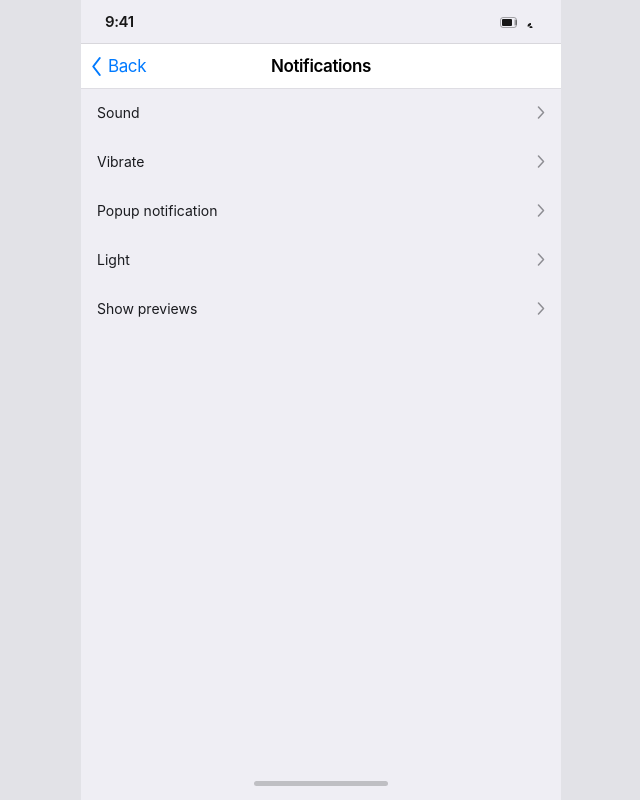
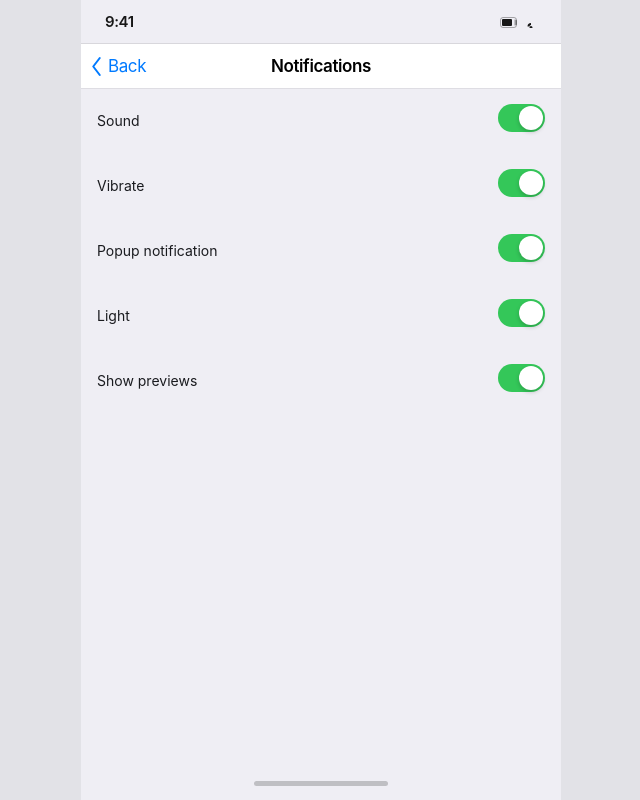
Before and after one commit to Mdsomratakbor/wa-clone, an Angular app: page /settings/notifications in a window 1280 px wide. Shown: the whole page, without its empty margins (319-959 px from the left). Built offline with nearby package versions, Linux system fonts and the light colour scheme.

Commit message:
feat(settings): persisted PrefsStore, iOS switch toggles, Enter key sends gating (feature 027)

```diff
--- /dev/null
+++ b/src/app/core/prefs.store.ts
@@ -0,0 +1,105 @@
+import { Injectable, signal } from '@angular/core';
+
+export type PrefsKey =
+  | 'enterKeySends'
+  | 'mediaVisibility'
+  | 'sound'
+  | 'vibrate'
+  | 'popup'
+  | 'light'
+  | 'showPreviews';
+
+export type PrefsSnapshot = Record<PrefsKey, boolean>;
+
+export const DEFAULT_PREFS: PrefsSnapshot = {
+  enterKeySends: true,
+  mediaVisibility: true,
+  sound: true,
+  vibrate: true,
+  popup: true,
+  light: true,
+  showPreviews: true,
+};
+
+export const PREFS_KEY = 'wa.prefs.v1';
+
+interface PrefsSnapshotEnvelope {
+  version: 1;
+  prefs: PrefsSnapshot;
+}
+
+const PREFS_VERSION = 1;
+
+function readStorage(key: string): string | null {
+  try {
+    return window.localStorage.getItem(key);
+  } catch {
+    return null;
+  }
+}
+
+function writeStorage(key: string, value: string): void {
+  try {
+    window.localStorage.setItem(key, value);
+  } catch {
+    // Storage unavailable/blocked: persist is best-effort.
+  }
+}
+
+function clearStorage(key: string): void {
+  try {
+    window.localStorage.removeItem(key);
+  } catch {
+    // Ignore: storage unavailable.
+  }
+}
+
+@Injectable({ providedIn: 'root' })
+export class PrefsStore {
+  readonly prefs = signal<PrefsSnapshot>({ ...DEFAULT_PREFS });
+
+  constructor() {
+    this.hydrate();
+  }
+
+  toggle(key: PrefsKey): void {
+    this.prefs.update((current) => ({ ...current, [key]: !current[key] }));
+    this.persist();
+  }
+
+  set(key: PrefsKey, value: boolean): void {
+    this.prefs.update((current) => ({ ...current, [key]: value }));
+    this.persist();
+  }
+
+  reset(): void {
+    clearStorage(PREFS_KEY);
+    this.prefs.set({ ...DEFAULT_PREFS });
+  }
+
+  private persist(): void {
+    const envelope: PrefsSnapshotEnvelope = {
+      version: PREFS_VERSION,
+      prefs: this.prefs(),
+    };
+    writeStorage(PREFS_KEY, JSON.stringify(envelope));
+  }
+
+  private hydrate(): void {
+    const raw = readStorage(PREFS_KEY);
+    if (raw === null) {
+      return;
+    }
+    let parsed: unknown;
+    try {
+      parsed = JSON.parse(raw);
+    } catch {
+      return;
+    }
+    const envelope = parsed as PrefsSnapshotEnvelope;
+    if (envelope?.version !== PREFS_VERSION) {
+      return;
+    }
+    this.prefs.set({ ...DEFAULT_PREFS, ...envelope.prefs });
+  }
+}
--- a/src/app/features/settings/chats-settings-page.scss
+++ b/src/app/features/settings/chats-settings-page.scss
@@ -19,6 +19,25 @@
 
 .chats-settings__row {
   display: block;
+}
+
+.chats-settings__switch-row {
+  display: flex;
+  align-items: center;
+  gap: 12px;
+  padding: 16px;
+}
+
+.chats-settings__row-label {
+  font-family: var(--wa-font-family);
+  font-size: var(--wa-fs-preview);
+  font-weight: var(--wa-fw-regular);
+  color: var(--wa-text-primary);
+}
+
+.chats-settings__switch-row app-toggle {
+  margin-left: auto;
+  flex: 0 0 auto;
 }
 
 .chats-settings__row-button {
--- a/src/app/features/settings/chats-settings-page.ts
+++ b/src/app/features/settings/chats-settings-page.ts
@@ -1,24 +1,43 @@
-import { ChangeDetectionStrategy, Component, inject } from '@angular/core';
+import { ChangeDetectionStrategy, Component, computed, inject } from '@angular/core';
 import { Router } from '@angular/router';
 import { NavAction } from '../chat-list/chat.model';
 import { NavigationBar } from '../../shared/components/navigation-bar/navigation-bar';
+import { Toggle } from '../../shared/components/toggle/toggle';
+import { PrefsKey, PrefsStore } from '../../core/prefs.store';
 import { CHATS_SETTINGS_ROWS, SettingsRowSeed } from './settings.seed';
+
+const TOGGLE_PREFS: Readonly<Record<string, PrefsKey>> = {
+  'chats-enter-sends': 'enterKeySends',
+  'chats-media-visibility': 'mediaVisibility',
+};
 
 @Component({
   selector: 'app-chats-settings-page',
-  imports: [NavigationBar],
+  imports: [NavigationBar, Toggle],
   templateUrl: './chats-settings-page.html',
   styleUrl: './chats-settings-page.scss',
   changeDetection: ChangeDetectionStrategy.OnPush,
 })
 export class ChatsSettingsPage {
   private readonly router = inject(Router);
+  private readonly store = inject(PrefsStore);
 
   protected readonly rows: readonly SettingsRowSeed[] = CHATS_SETTINGS_ROWS;
+
+  protected readonly prefs = this.store.prefs;
 
   protected readonly leadingActions: readonly NavAction[] = [
     { id: 'back', label: 'Back', icon: 'back' },
   ];
+
+  protected toggleKey(rowId: string): PrefsKey | undefined {
+    return TOGGLE_PREFS[rowId];
+  }
+
+  protected onToggle(key: PrefsKey, value: boolean): void {
+    // F-027: persisted toggle; behaviors beyond Enter key sends are later targets.
+    this.store.set(key, value);
+  }
 
   protected onNavAction(id: string): void {
     if (id === 'back') {
--- a/src/app/features/settings/notifications-page.html
+++ b/src/app/features/settings/notifications-page.html
@@ -8,6 +8,21 @@
   <ul class="notifications__list" data-testid="notifications-list">
     @for (row of rows; track row.id) {
       <li class="notifications__row">
+        @let prefsKey = toggleKey(row.id);
+        @if (prefsKey) {
+          <div
+            class="notifications__switch-row"
+            data-testid="notifications-row"
+            [attr.aria-label]="row.label"
+          >
+            <span class="notifications__row-label">{{ row.label }}</span>
+            <app-toggle
+              [checked]="prefs()[prefsKey]"
+              [label]="row.label"
+              (checkedChange)="onToggle(prefsKey, $event)"
+            />
+          </div>
+        } @else {
           <button
             type="button"
             class="notifications__row-button"
@@ -20,6 +35,7 @@
               <path d="M1.5 1 6.5 6.5 1.5 12" stroke="currentColor" stroke-width="1.5" stroke-linecap="round" stroke-linejoin="round" />
             </svg>
           </button>
+        }
       </li>
     }
   </ul>
--- a/src/app/features/settings/notifications-page.scss
+++ b/src/app/features/settings/notifications-page.scss
@@ -19,6 +19,25 @@
 
 .notifications__row {
   display: block;
+}
+
+.notifications__switch-row {
+  display: flex;
+  align-items: center;
+  gap: 12px;
+  padding: 16px;
+}
+
+.notifications__row-label {
+  font-family: var(--wa-font-family);
+  font-size: var(--wa-fs-preview);
+  font-weight: var(--wa-fw-regular);
+  color: var(--wa-text-primary);
+}
+
+.notifications__switch-row app-toggle {
+  margin-left: auto;
+  flex: 0 0 auto;
 }
 
 .notifications__row-button {
--- a/src/app/features/settings/notifications-page.ts
+++ b/src/app/features/settings/notifications-page.ts
@@ -2,23 +2,45 @@ import { ChangeDetectionStrategy, Component, inject } from '@angular/core';
 import { Router } from '@angular/router';
 import { NavAction } from '../chat-list/chat.model';
 import { NavigationBar } from '../../shared/components/navigation-bar/navigation-bar';
+import { Toggle } from '../../shared/components/toggle/toggle';
+import { PrefsKey, PrefsStore } from '../../core/prefs.store';
 import { NOTIFICATIONS_ROWS, SettingsRowSeed } from './settings.seed';
+
+const TOGGLE_PREFS: Readonly<Record<string, PrefsKey>> = {
+  'notifications-sound': 'sound',
+  'notifications-vibrate': 'vibrate',
+  'notifications-popup': 'popup',
+  'notifications-light': 'light',
+  'notifications-previews': 'showPreviews',
+};
 
 @Component({
   selector: 'app-notifications-page',
-  imports: [NavigationBar],
+  imports: [NavigationBar, Toggle],
   templateUrl: './notifications-page.html',
   styleUrl: './notifications-page.scss',
   changeDetection: ChangeDetectionStrategy.OnPush,
 })
 export class NotificationsPage {
   private readonly router = inject(Router);
+  private readonly store = inject(PrefsStore);
 
   protected readonly rows: readonly SettingsRowSeed[] = NOTIFICATIONS_ROWS;
+
+  protected readonly prefs = this.store.prefs;
 
   protected readonly leadingActions: readonly NavAction[] = [
     { id: 'back', label: 'Back', icon: 'back' },
   ];
+
+  protected toggleKey(rowId: string): PrefsKey | undefined {
+    return TOGGLE_PREFS[rowId];
+  }
+
+  protected onToggle(key: PrefsKey, value: boolean): void {
+    // F-027: persisted toggles; notification consumer effects are later targets.
+    this.store.set(key, value);
+  }
 
   protected onNavAction(id: string): void {
     if (id === 'back') {
@@ -27,6 +49,6 @@ export class NotificationsPage {
   }
 
   protected onRowActivate(_row: SettingsRowSeed): void {
-    // F-017: sound/vibrate/popup targets are later features.
+    // F-017: sound/vibrate/popup sub-targets are later features.
   }
 }
--- a/src/app/shared/components/composer/composer.html
+++ b/src/app/shared/components/composer/composer.html
@@ -13,7 +13,7 @@
       #input
       [value]="draft()"
       (input)="onInput(input.value)"
-      (keydown.enter)="onSend()"
+      (keydown.enter)="onEnter()"
     />
     <button class="composer__control composer__sticker" type="button" aria-label="Emoji stickers">
       <svg class="composer__icon" width="18" height="18" viewBox="0 0 18 18" fill="none" aria-hidden="true">
--- a/src/app/shared/components/composer/composer.ts
+++ b/src/app/shared/components/composer/composer.ts
@@ -1,4 +1,12 @@
-import { ChangeDetectionStrategy, Component, computed, output, signal } from '@angular/core';
+import {
+  ChangeDetectionStrategy,
+  Component,
+  computed,
+  inject,
+  output,
+  signal,
+} from '@angular/core';
+import { PrefsStore } from '../../../core/prefs.store';
 
 @Component({
   selector: 'app-composer',
@@ -9,12 +17,22 @@ import { ChangeDetectionStrategy, Component, computed, output, signal } from '@a
 export class Composer {
   readonly send = output<string>();
 
+  private readonly prefs = inject(PrefsStore);
+
   protected readonly draft = signal('');
 
   protected readonly canSend = computed(() => this.draft().trim().length > 0);
 
   protected onInput(value: string): void {
     this.draft.set(value);
+  }
+
+  protected onEnter(): void {
+    // F-027: "Enter key sends" toggle gates the Enter handler.
+    if (!this.prefs.prefs().enterKeySends) {
+      return;
+    }
+    this.onSend();
   }
 
   protected onSend(): void {
--- /dev/null
+++ b/src/app/shared/components/toggle/toggle.html
@@ -0,0 +1,12 @@
+<button
+  type="button"
+  class="toggle"
+  role="switch"
+  [attr.aria-checked]="checked()"
+  [attr.aria-label]="label()"
+  (click)="onActivate()"
+>
+  <span class="toggle__track" [class.toggle__track--on]="checked()">
+    <span class="toggle__knob"></span>
+  </span>
+</button>
--- /dev/null
+++ b/src/app/shared/components/toggle/toggle.scss
@@ -0,0 +1,38 @@
+.toggle {
+  display: inline-flex;
+  align-items: center;
+  padding: 0;
+  border: 0;
+  background: transparent;
+  cursor: pointer;
+}
+
+.toggle__track {
+  position: relative;
+  display: block;
+  width: 47px;
+  height: 28px;
+  border-radius: 14px;
+  background: #e9e9eb;
+  transition: background-color 120ms ease;
+}
+
+.toggle__track--on {
+  background: #34c759;
+}
+
+.toggle__knob {
+  position: absolute;
+  top: 2px;
+  left: 2px;
+  width: 24px;
+  height: 24px;
+  border-radius: 50%;
+  background: #ffffff;
+  box-shadow: 0 2px 4px rgba(0, 0, 0, 0.2);
+  transition: transform 120ms ease;
+}
+
+.toggle__track--on .toggle__knob {
+  transform: translateX(19px);
+}
--- /dev/null
+++ b/src/app/shared/components/toggle/toggle.ts
@@ -0,0 +1,18 @@
+import { ChangeDetectionStrategy, Component, input, output } from '@angular/core';
+
+@Component({
+  selector: 'app-toggle',
+  templateUrl: './toggle.html',
+  styleUrl: './toggle.scss',
+  changeDetection: ChangeDetectionStrategy.OnPush,
+})
+export class Toggle {
+  readonly checked = input(false);
+  readonly label = input('');
+
+  readonly checkedChange = output<boolean>();
+
+  protected onActivate(): void {
+    this.checkedChange.emit(!this.checked());
+  }
+}
```
Also changed, not shown: src/app/features/settings/chats-settings-page.html (+16 -0 lines), 1 other file (tests, documents, lock files or other folders). Lines whose indentation alone changed are shown as unchanged.
